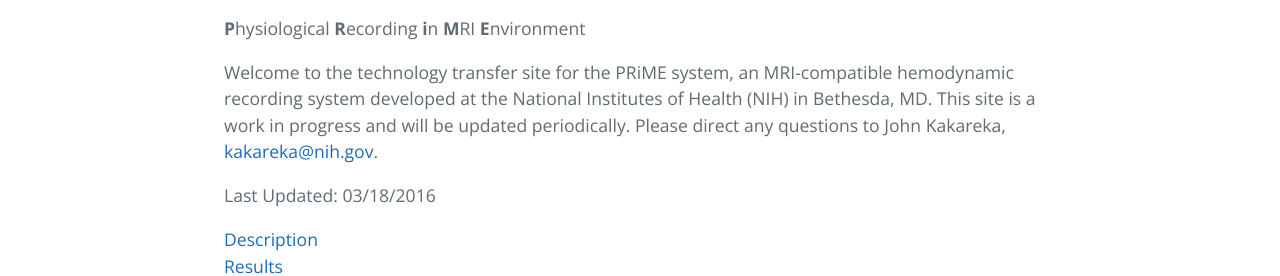
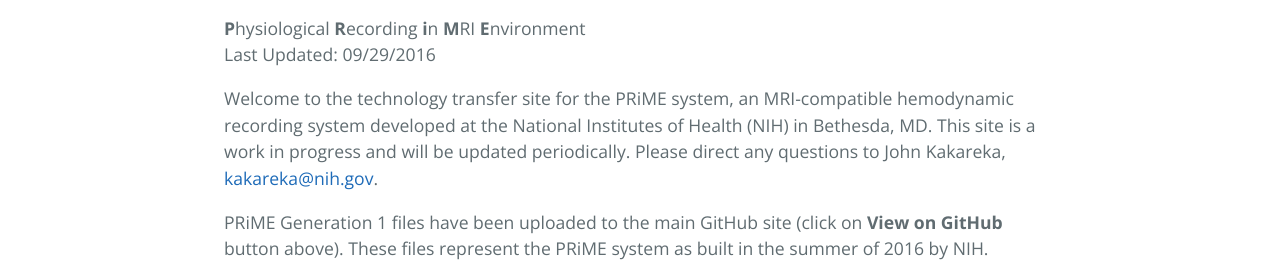
Before and after one commit to NHLBI-MR/PRiME, a plain HTML site: page index.html in a window 1280 px wide. Shown: the part 470-746 px from the top of the page. Drawn offline with nearby package versions, Linux system fonts and the light colour scheme.

```diff
--- a/index.html
+++ b/index.html
@@ -22,11 +22,12 @@
       <h1>
 <a id="prime" class="anchor" href="#prime" aria-hidden="true"><span aria-hidden="true" class="octicon octicon-link"></span></a>PRiME</h1>
 
-<p><strong>P</strong>hysiological <strong>R</strong>ecording <strong>i</strong>n <strong>M</strong>RI <strong>E</strong>nvironment</p>
+<p><strong>P</strong>hysiological <strong>R</strong>ecording <strong>i</strong>n <strong>M</strong>RI <strong>E</strong>nvironment<br>
+Last Updated: 09/29/2016</p>
 
 <p>Welcome to the technology transfer site for the PRiME system, an MRI-compatible hemodynamic recording system developed at the National Institutes of Health (NIH) in Bethesda, MD. This site is a work in progress and will be updated periodically. Please direct any questions to John Kakareka, <a href="kakareka@nih.gov">kakareka@nih.gov</a>.</p>
 
-<p>Last Updated: 03/18/2016</p>
+<p>PRiME Generation 1 files have been uploaded to the main GitHub site (click on <strong>View on GitHub</strong> button above). These files represent the PRiME system as built in the summer of 2016 by NIH. </p>
 
 <p><a href="#desc">Description</a><br>
 <a href="#results">Results</a><br>
```
Also changed, not shown: params.json (+1 -1 lines).
